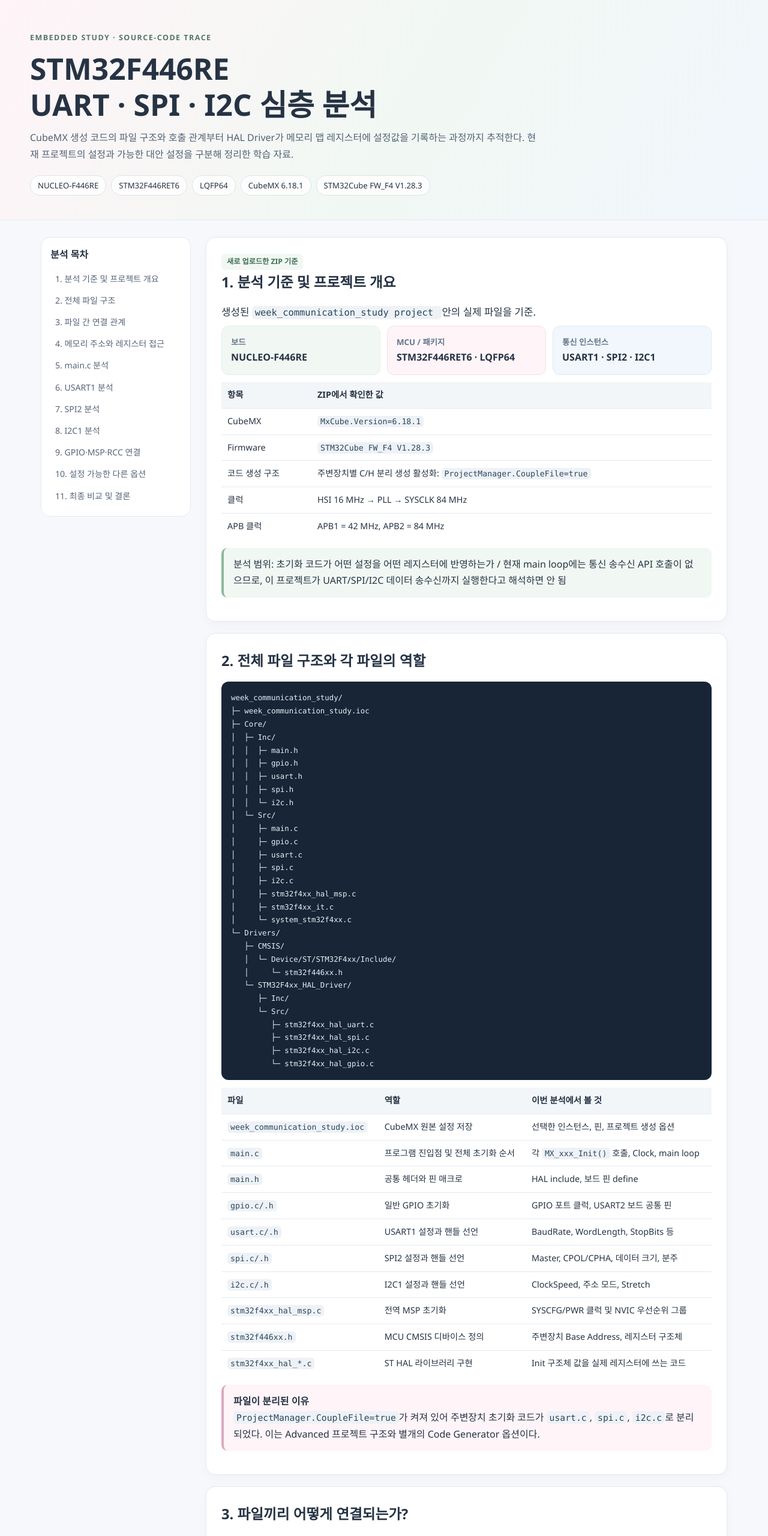
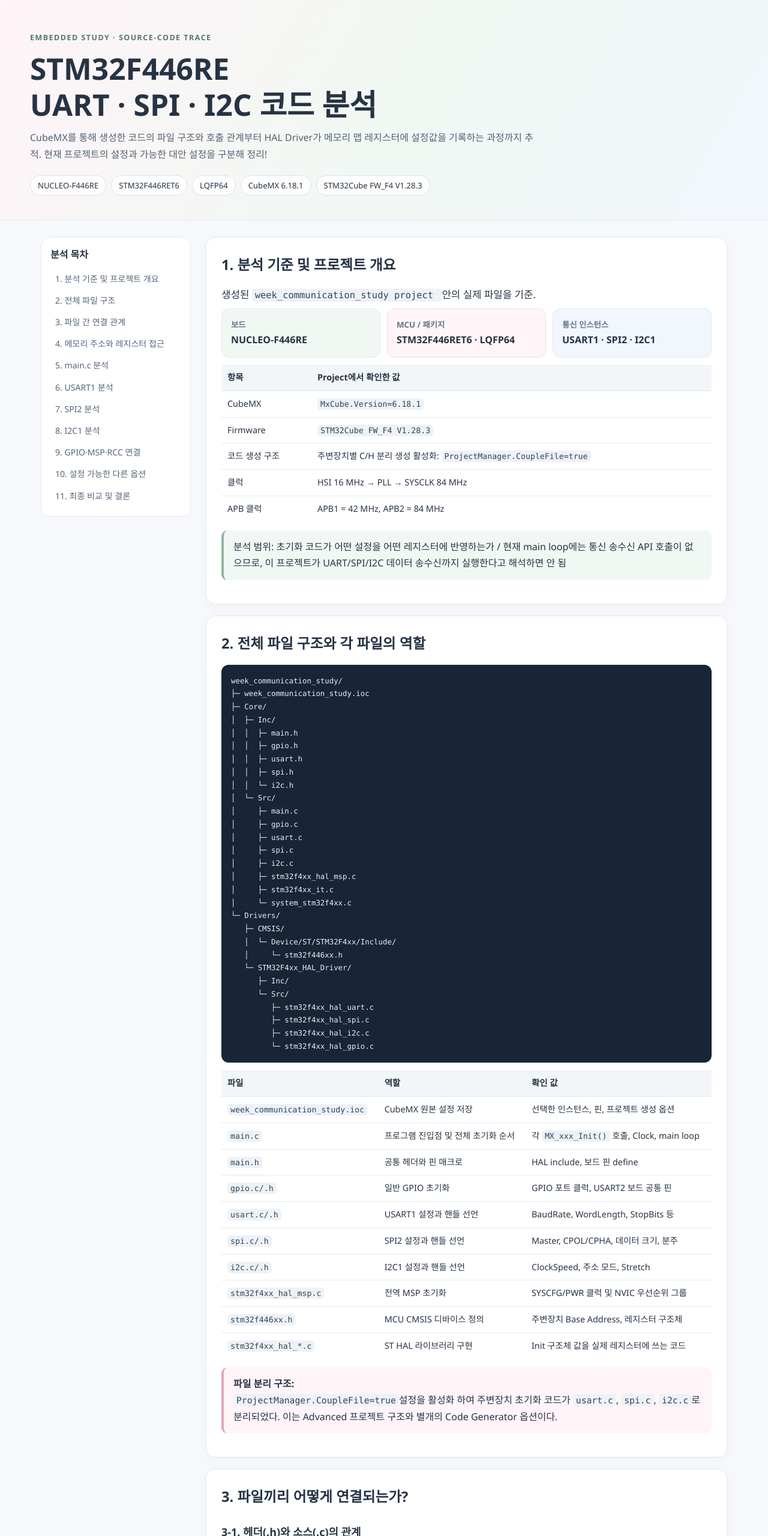
Before and after one commit to Pearlaylist/STM32, a plain HTML site: page index.html in a window 1280 px wide. Shown: the top 2560 px of the page at 60% size. Drawn offline with Linux system fonts and the light colour scheme.

Commit message:
Update HTML content for STM32F446RE analysis

```diff
--- a/index.html
+++ b/index.html
@@ -29,8 +29,8 @@ footer{text-align:center;color:var(--muted);padding:26px;font-size:.85rem}
 <body>
 <header><div class="hero">
 <div class="eyebrow">EMBEDDED STUDY · SOURCE-CODE TRACE</div>
-<h1>STM32F446RE<br>UART · SPI · I2C 심층 분석</h1>
-<p>CubeMX 생성 코드의 파일 구조와 호출 관계부터 HAL Driver가 메모리 맵 레지스터에 설정값을 기록하는 과정까지 추적한다. 현재 프로젝트의 설정과 가능한 대안 설정을 구분해 정리한 학습 자료.</p>
+<h1>STM32F446RE<br>UART · SPI · I2C 코드 분석</h1>
+<p>CubeMX를 통해 생성한 코드의 파일 구조와 호출 관계부터 HAL Driver가 메모리 맵 레지스터에 설정값을 기록하는 과정까지 추적. 현재 프로젝트의 설정과 가능한 대안 설정을 구분해 정리!</p>
 <div class="pills"><span class="pill">NUCLEO-F446RE</span><span class="pill">STM32F446RET6</span><span class="pill">LQFP64</span><span class="pill">CubeMX 6.18.1</span><span class="pill">STM32Cube FW_F4 V1.28.3</span></div>
 </div></header>
 <div class="wrap">
@@ -50,7 +50,6 @@ footer{text-align:center;color:var(--muted);padding:26px;font-size:.85rem}
 </nav>
 <main>
 <section id="scope">
-<span class="tag g">새로 업로드한 ZIP 기준</span>
 <h2>1. 분석 기준 및 프로젝트 개요</h2>
 <p class="lead">생성된 <code>week_communication_study project </code> 안의 실제 파일을 기준.</p>
 <div class="grid">
@@ -58,7 +57,7 @@ footer{text-align:center;color:var(--muted);padding:26px;font-size:.85rem}
 <div class="metric"><small>MCU / 패키지</small><strong>STM32F446RET6 · LQFP64</strong></div>
 <div class="metric"><small>통신 인스턴스</small><strong>USART1 · SPI2 · I2C1</strong></div>
 </div>
-<table><tr><th>항목</th><th>ZIP에서 확인한 값</th></tr>
+<table><tr><th>항목</th><th>Project에서 확인한 값</th></tr>
 <tr><td>CubeMX</td><td><code>MxCube.Version=6.18.1</code></td></tr>
 <tr><td>Firmware</td><td><code>STM32Cube FW_F4 V1.28.3</code></td></tr>
 <tr><td>코드 생성 구조</td><td>주변장치별 C/H 분리 생성 활성화: <code>ProjectManager.CoupleFile=true</code></td></tr>
@@ -98,7 +97,7 @@ footer{text-align:center;color:var(--muted);padding:26px;font-size:.85rem}
          ├─ stm32f4xx_hal_spi.c
          ├─ stm32f4xx_hal_i2c.c
          └─ stm32f4xx_hal_gpio.c</code></pre>
-<table><tr><th>파일</th><th>역할</th><th>이번 분석에서 볼 것</th></tr>
+<table><tr><th>파일</th><th>역할</th><th>확인 값</th></tr>
 <tr><td><code>week_communication_study.ioc</code></td><td>CubeMX 원본 설정 저장</td><td>선택한 인스턴스, 핀, 프로젝트 생성 옵션</td></tr>
 <tr><td><code>main.c</code></td><td>프로그램 진입점 및 전체 초기화 순서</td><td>각 <code>MX_xxx_Init()</code> 호출, Clock, main loop</td></tr>
 <tr><td><code>main.h</code></td><td>공통 헤더와 핀 매크로</td><td>HAL include, 보드 핀 define</td></tr>
@@ -110,7 +109,7 @@ footer{text-align:center;color:var(--muted);padding:26px;font-size:.85rem}
 <tr><td><code>stm32f446xx.h</code></td><td>MCU CMSIS 디바이스 정의</td><td>주변장치 Base Address, 레지스터 구조체</td></tr>
 <tr><td><code>stm32f4xx_hal_*.c</code></td><td>ST HAL 라이브러리 구현</td><td>Init 구조체 값을 실제 레지스터에 쓰는 코드</td></tr>
 </table>
-<div class="pinkcall"><b>파일이 분리된 이유</b><br><code>ProjectManager.CoupleFile=true</code>가 켜져 있어 주변장치 초기화 코드가 <code>usart.c</code>, <code>spi.c</code>, <code>i2c.c</code>로 분리되었다. 이는 Advanced 프로젝트 구조와 별개의 Code Generator 옵션이다.</div>
+<div class="pinkcall"><b>파일 분리 구조: </b><br><code>ProjectManager.CoupleFile=true</code>설정을 활성화 하여 주변장치 초기화 코드가 <code>usart.c</code>, <code>spi.c</code>, <code>i2c.c</code>로 분리되었다. 이는 Advanced 프로젝트 구조와 별개의 Code Generator 옵션이다.</div>
 </section>
 
 <section id="links">
@@ -175,8 +174,8 @@ huart1.Instance-&gt;CR1
 huart1.Instance-&gt;BRR
 
 /* USART1을 선택했다면 각각 USART1 CR1, BRR 레지스터 접근 */</code></pre>
-<p><code>USART1</code>은 단순한 문자열이 아니라 Base Address를 USART 레지스터 구조체 포인터로 형변환한 매크로다. 따라서 <code>huart1.Instance-&gt;CR1</code>은 USART1의 CR1 메모리 맵 레지스터를 가리킨다.</p>
-<div class="call"><b>중요한 차이:</b> <code>huart1.Init.BaudRate</code>는 RAM에 있는 HAL 설정 구조체 필드다. 이것 자체가 하드웨어 BRR 주소는 아니다. <code>HAL_UART_Init()</code> 내부에서 이 값을 계산·변환한 뒤 <code>huart1.Instance-&gt;BRR</code>에 기록한다.</div>
+<p><code>USART1</code>은 단순한 문자열이 아니라 Base Address를 USART 레지스터 구조체 포인터로 형변환한 매크로. 따라서 <code>huart1.Instance-&gt;CR1</code>은 USART1의 CR1 메모리 맵 레지스터를 가리킨다.</p>
+<div class="call"><b>중요한 차이:</b> <code>huart1.Init.BaudRate</code>는 RAM에 있는 HAL 설정 구조체 필드다. 이것 자체가 하드웨어 BRR 주소는 아님. <code>HAL_UART_Init()</code> 내부에서 이 값을 계산·변환한 뒤 <code>huart1.Instance-&gt;BRR</code>에 기록한다.</div>
 </section>
 
 <section id="main">
@@ -187,7 +186,7 @@ huart1.Instance-&gt;BRR
 #include "spi.h"
 #include "usart.h"
 #include "gpio.h"</code></pre>
-<p>main.c가 각 주변장치 헤더를 포함하기 때문에 초기화 함수와 핸들 선언을 사용할 수 있다.</p>
+<p>main.c가 각 주변장치 헤더를 포함하기 때문에 초기화 함수와 핸들 선언을 사용할 수 있음.</p>
 <h3>5-2. 초기화 호출 순서</h3>
 <pre><code>HAL_Init();
 SystemClock_Config();
```
